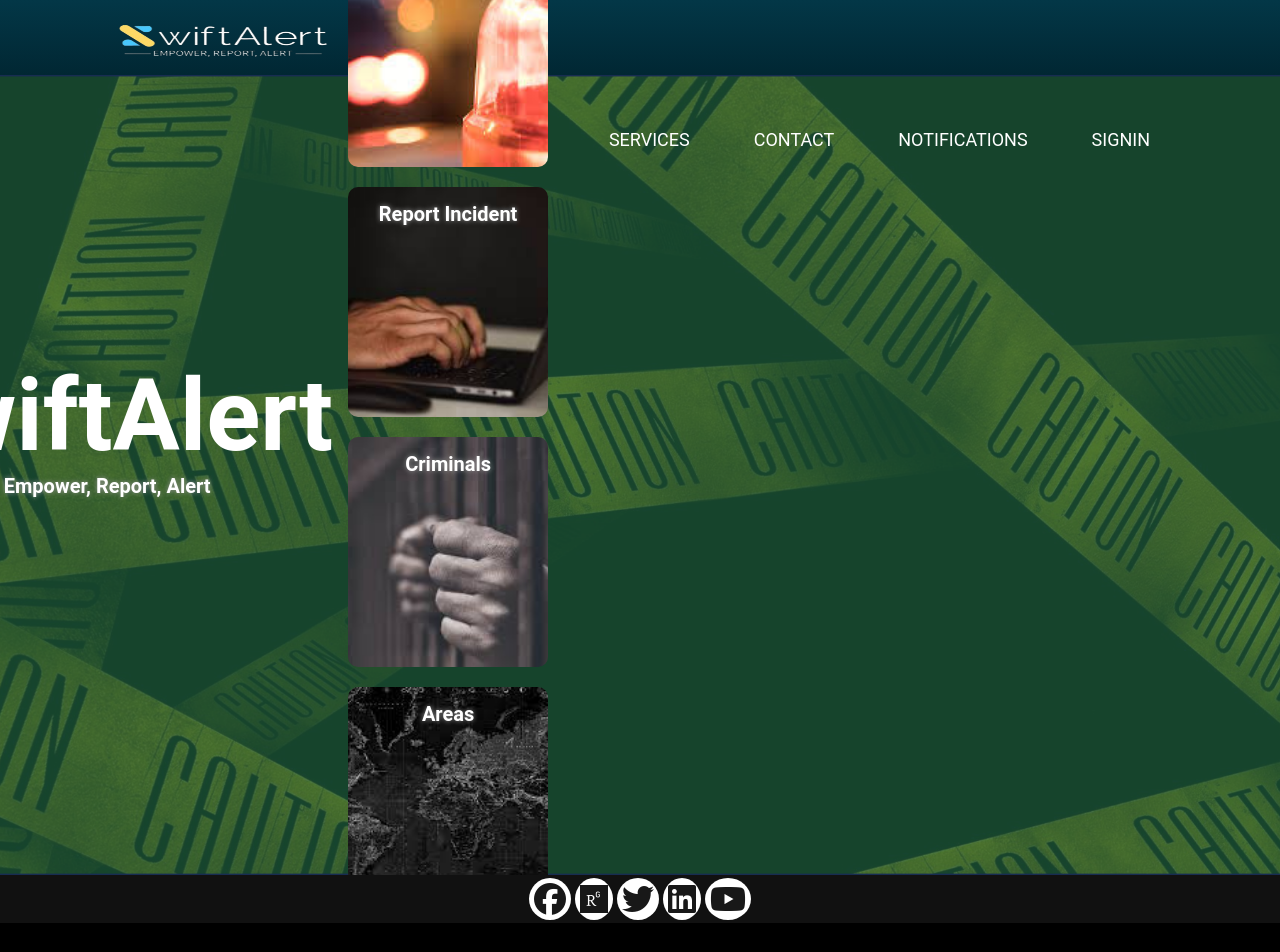
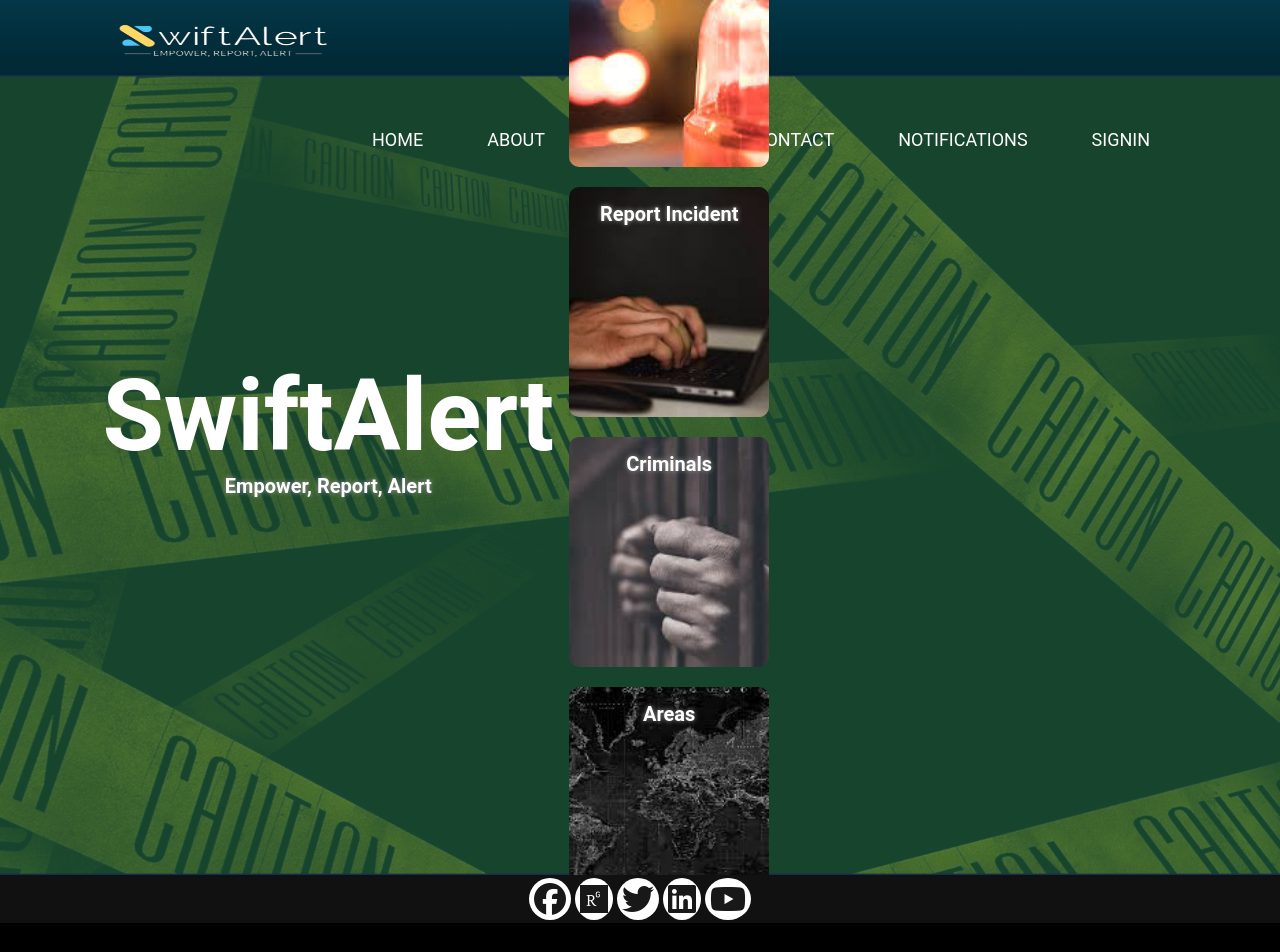
Before and after one commit to TasnimJahinMowla/SwiftAlert, a Django app: template myProject/myApp/templates/myApp/home.html in a window 1280 px wide. Run offline with Django 4.2, Linux system fonts and the light colour scheme; the template is opened without the code that fills it, so the values that code supplies are empty; some libraries are stand-ins or nearby versions.

Commit message:
Style Changes

```diff
--- a/myProject/myApp/static/hStyle.css
+++ b/myProject/myApp/static/hStyle.css
@@ -42,6 +42,9 @@
     background-position: center;
     background-size: cover;
     transition: transform 0.5s;
+    justify-content: center;
+    text-align: center;
+
 }
 
 .card1{
@@ -66,15 +69,3 @@
     text-align: center;
 
 }
-.row {
-    display: flex;
-    height: 88%;
-    justify-content: center; /* Horizontally center the content */
-    align-items: center; /* Vertically center the content */
-}
-
-.col {
-    display: flex;
-    flex-direction: column;
-    align-items: center; /* Center content vertically within each column */
-}
```
